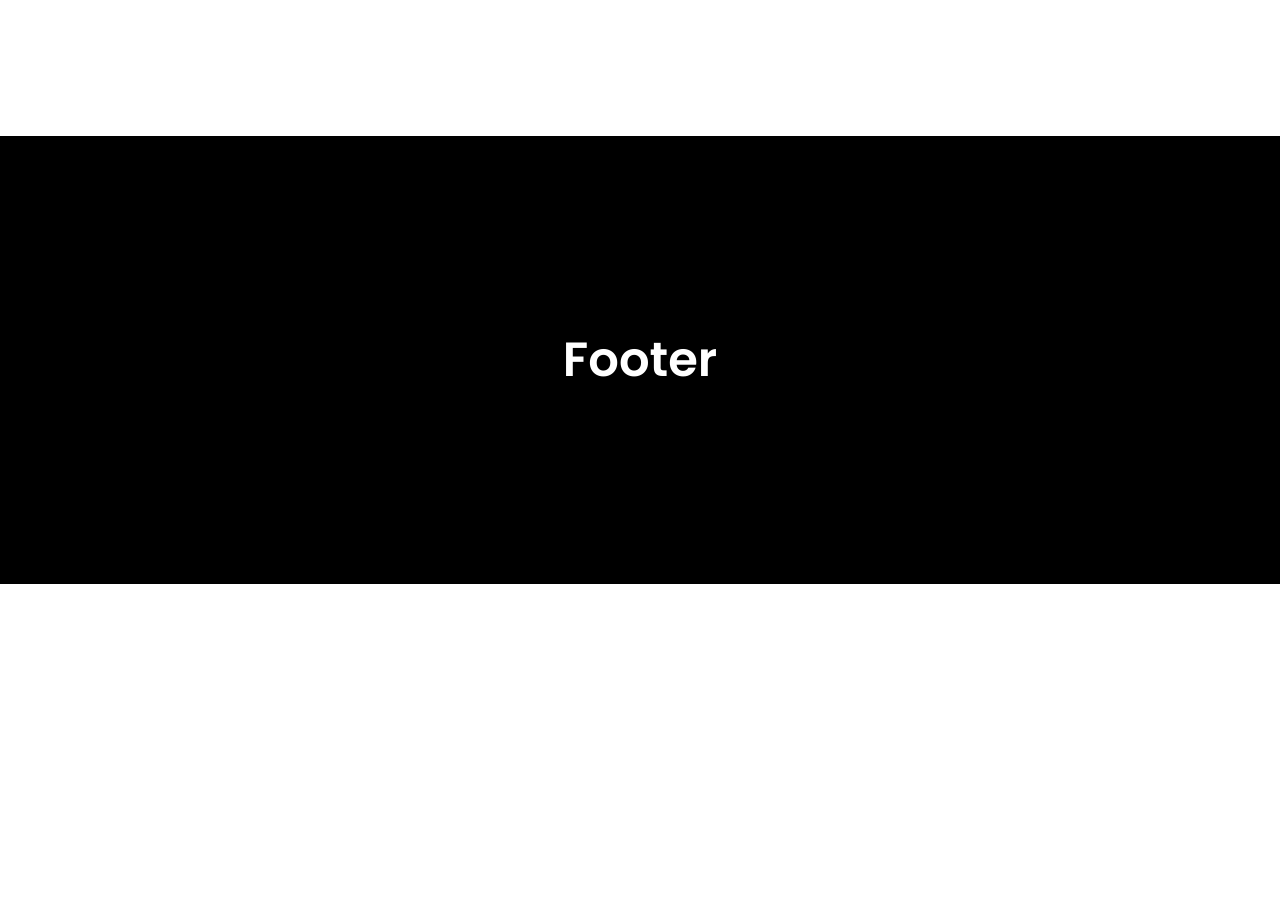
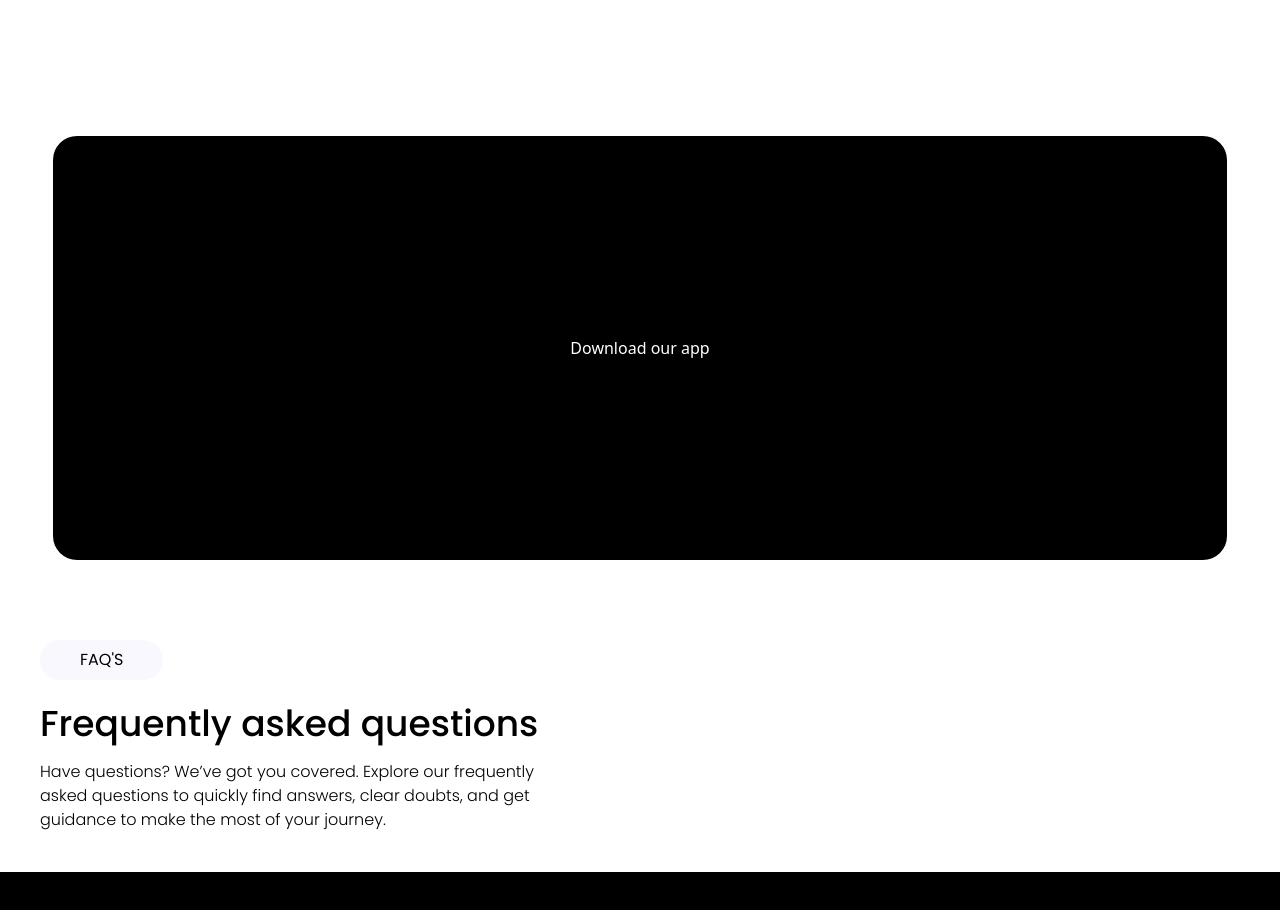
Before and after one commit to Neeschal1/Soham-web, a React (Vite) app: page / in a window 1280 px wide. Shown: the part 2420-3330 px from the top of the page. Before the commit the page ends 3004 px from the top, so only its background shows below. Built offline with nearby package versions, Linux system fonts and the light colour scheme.

Commit message:
included more file structures

```diff
--- a/src/components/landing/download_our_app.jsx
+++ b/src/components/landing/download_our_app.jsx
@@ -3,8 +3,8 @@ import React from "react";
 const Download = () => {
   return (
     <>
-      <div className="items-center justify-center flex">
-        <div className="bg-black w-11/12 items-center justify-center flex py-50">
+      <div className="items-center justify-center flex mb-10 ">
+        <div className="bg-black w-11/12 items-center justify-center flex py-50 rounded-3xl">
             <h1 className="text-white">Download our app</h1>
         </div>
       </div>
--- /dev/null
+++ b/src/components/landing/faqs.jsx
@@ -0,0 +1,66 @@
+import React, { useState } from "react";
+import Fonts from "../../utils/fontsconfig";
+
+const questions = [
+    {
+        key:1,
+        "question":"Do I need any special equipment to meditate?",
+        "answer":"No special tools are required. A quiet space and a comfortable seat are enough to start your meditation practice."
+    },
+    {
+        key:1,
+        "question":"Do I need any special equipment to meditate?",
+        "answer":"No special tools are required. A quiet space and a comfortable seat are enough to start your meditation practice."
+    },
+    {
+        key:1,
+        "question":"Do I need any special equipment to meditate?",
+        "answer":"No special tools are required. A quiet space and a comfortable seat are enough to start your meditation practice."
+    },
+    {
+        key:1,
+        "question":"Do I need any special equipment to meditate?",
+        "answer":"No special tools are required. A quiet space and a comfortable seat are enough to start your meditation practice."
+    },
+]
+
+const Faqs = () => {
+
+    const [answer, setAnswer] = useState(false)
+
+  return (
+    <>
+      <div className="flex flex-1 items-center justify-between p-10">
+        <div>
+
+            {/* FAQ's content */}
+          <div className="flex flex-col gap-6">
+            <div className="flex">
+              <h3
+                className="bg-[#F9F8FF] py-2 px-10 rounded-full"
+                style={Fonts.poppins.regular}
+              >
+                FAQ'S
+              </h3>
+            </div>
+            <div className="flex w-5/12 flex-col gap-4">
+              <h1 style={Fonts.poppins.medium} className="text-4xl">
+                Frequently asked questions
+              </h1>
+              <h3 style={Fonts.poppins.light}>
+                Have questions? We’ve got you covered. Explore our frequently
+                asked questions to quickly find answers, clear doubts, and get
+                guidance to make the most of your journey.
+              </h3>
+            </div>
+          </div>
+
+          {/* FAQ's */}
+
+        </div>
+      </div>
+    </>
+  );
+};
+
+export default Faqs;
--- a/src/components/landing/journey.jsx
+++ b/src/components/landing/journey.jsx
@@ -112,7 +112,7 @@ const Journey = () => {
           </div>
           <div className="flex flex-col w-6/12 gap-10">
             {journey_options.map((items) => (
-              <div className="h-90 w-full rounded-3xl bg-[#F2F2F2]">
+              <div key={items.id} className="h-90 w-full rounded-3xl bg-[#F2F2F2]">
                 <div className="flex flex-row justify-between">
                   <div className="flex flex-col items-start p-5 gap-5">
                     <div className="flex flex-row justify-center items-center">
--- a/src/screens/landing.jsx
+++ b/src/screens/landing.jsx
@@ -4,6 +4,7 @@ import Footer from "../constant/footer";
 import Moreaboutus from "../components/landing/more_about_us";
 import Journey from "../components/landing/journey";
 import Download from "../components/landing/download_our_app";
+import Faqs from "../components/landing/faqs";
 
 const Landing = () => {
   return (
@@ -12,7 +13,8 @@ const Landing = () => {
         <Hero />
         <Moreaboutus />
         <Journey />
-        {/* <Download /> */}
+        <Download />
+        <Faqs />
         <Footer />
       </div>
     </>
```
